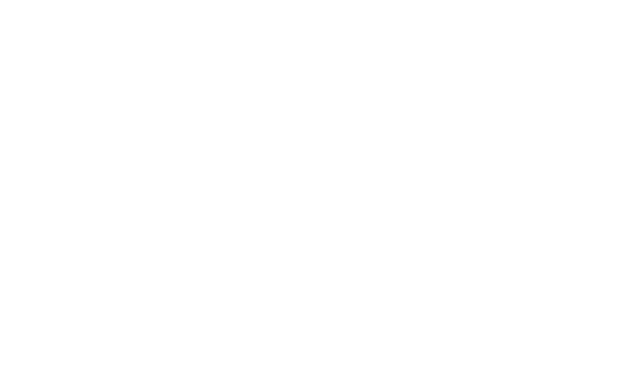
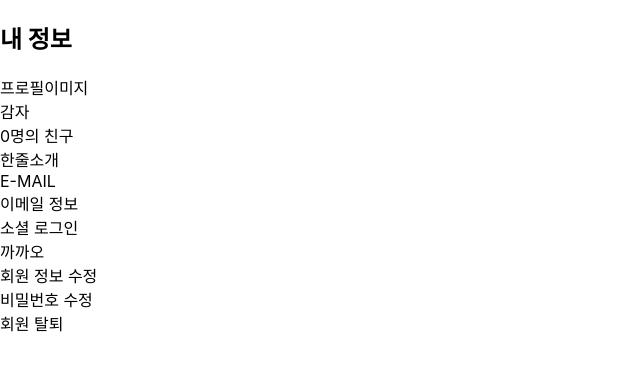
Before and after one commit to hyeii/daily-mate, a React (Create React App) app in the folder daily-mate/: page /mypage/profile in a window 1280 px wide. Before the commit this address had no page. Shown: the top 370 px of the page, without its empty margins (0-640 px from the left). Built offline with nearby package versions, Linux system fonts and the light colour scheme.

Commit message:
add: routing 및 프로필 페이지 atom 테스트

```diff
--- a/daily-mate/src/App.tsx
+++ b/daily-mate/src/App.tsx
@@ -1,14 +1,22 @@
 import React from "react";
 import "./App.css";
 import { Route, Routes } from "react-router-dom";
-import { MainPage, SignInPage } from "./components/index";
+import {
+  MainPage,
+  ProfilePage,
+  SignInPage,
+  SignUpPage,
+} from "./components/index";
 
 function App() {
   return (
     <div>
       <Routes>
+        {/* 라우팅 추후 수정 예정 */}
         <Route path="/" element={<MainPage />} />
         <Route path="/signin" element={<SignInPage />} />
+        <Route path="/signup" element={<SignUpPage />} />
+        <Route path="/mypage/profile" element={<ProfilePage />} />
       </Routes>
     </div>
   );
--- /dev/null
+++ b/daily-mate/src/components/mypage/ProfileImage.tsx
@@ -0,0 +1,5 @@
+const ProfileImage = () => {
+  return <div>프로필이미지</div>;
+};
+
+export default ProfileImage;
--- a/daily-mate/src/components/mypage/ProfilePage.tsx
+++ b/daily-mate/src/components/mypage/ProfilePage.tsx
@@ -1,5 +1,38 @@
+import ProfileImage from "./ProfileImage";
+import { atom, useRecoilState } from "recoil";
+
+const nicknameState = atom({
+  key: "nickname",
+  default: "감자",
+});
+
+const friendsCountState = atom({
+  key: "friendsCount",
+  default: 0,
+});
+
 const ProfilePage = () => {
-  return <div>내 정보</div>;
+  const [nickname, setNickname] = useRecoilState(nicknameState);
+  const [friendsCount, setFriendsCount] = useRecoilState(friendsCountState);
+
+  return (
+    <div>
+      <h2>내 정보</h2>
+      <ProfileImage />
+      <div>
+        <div>{nickname}</div>
+        <div>{friendsCount}명의 친구</div>
+        <div>한줄소개</div>
+        <div>E-MAIL</div>
+        <div>이메일 정보</div>
+        <div>소셜 로그인</div>
+        <div>까까오</div>
+      </div>
+      <div>회원 정보 수정</div>
+      <div>비밀번호 수정</div>
+      <div>회원 탈퇴</div>
+    </div>
+  );
 };
 
 export default ProfilePage;
```
